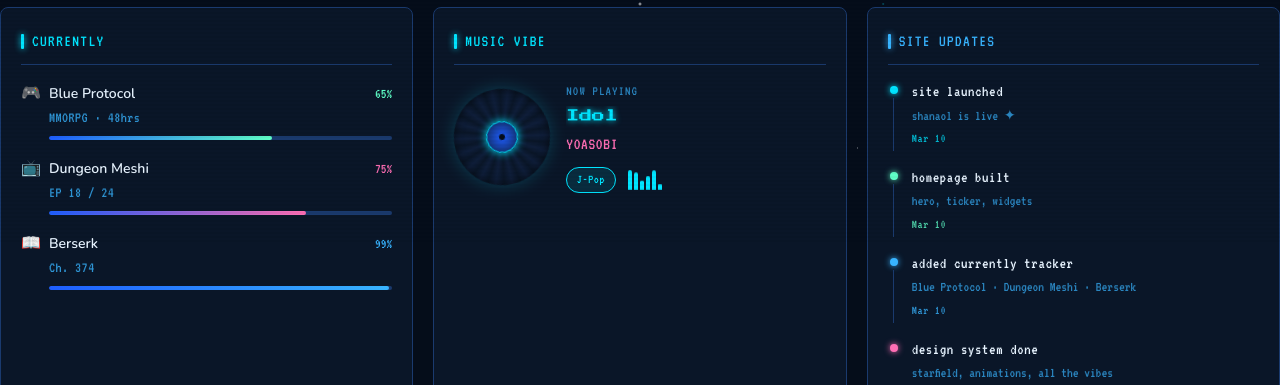
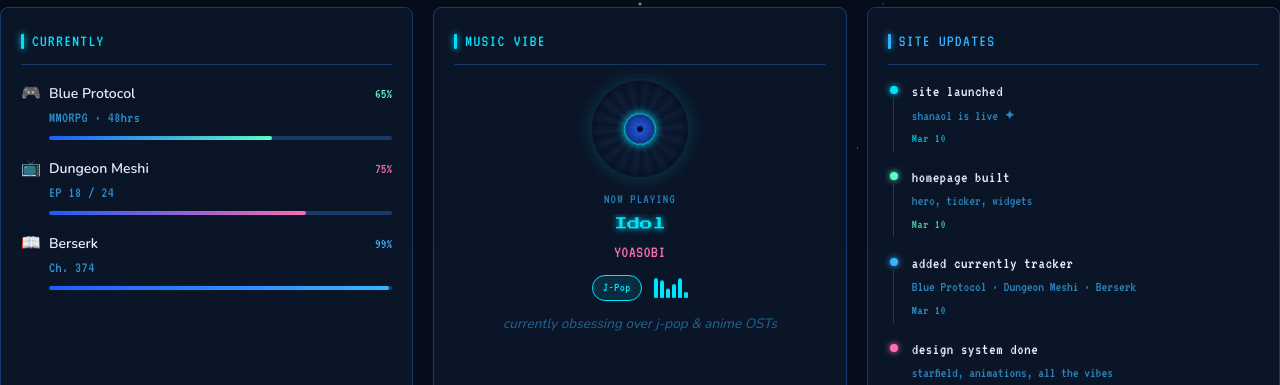
Before and after one commit to shanaczane/shanaol, a Next.js app: page / in a window 1280 px wide. Shown: the part 556-941 px from the top of the page. Built offline with nearby package versions, Linux system fonts and the light colour scheme; no server answers.

Commit message:
style: center vinyl disc in music widget

```diff
--- a/components/MusicWidget.tsx
+++ b/components/MusicWidget.tsx
@@ -108,10 +108,10 @@
 
   return (
     <Widget title="music vibe" accent="var(--cyan)" as="section">
-      <div style={{ display: 'flex', gap: '1rem', alignItems: 'center' }}>
+      <div style={{ display: 'flex', flexDirection: 'column', alignItems: 'center', gap: '0.75rem', textAlign: 'center' }}>
         <Vinyl />
 
-        <div style={{ flex: 1, minWidth: 0 }}>
+        <div style={{ minWidth: 0, width: '100%' }}>
           <p
             style={{
               fontFamily:    'var(--font-terminal)',
@@ -153,13 +153,25 @@
             {music.artist}
           </p>
 
-          <div style={{ display: 'flex', alignItems: 'center', gap: '0.75rem' }}>
+          <div style={{ display: 'flex', alignItems: 'center', justifyContent: 'center', gap: '0.75rem' }}>
             <span className="tag tag-music" style={{ fontSize: '0.8rem' }}>
               {music.genre}
             </span>
             <Equalizer />
           </div>
         </div>
+
+        <p
+          style={{
+            fontFamily:  'var(--font-body)',
+            fontSize:    '0.85rem',
+            color:       'var(--sky)',
+            opacity:     0.5,
+            fontStyle:   'italic',
+          }}
+        >
+          currently obsessing over j-pop &amp; anime OSTs
+        </p>
       </div>
     </Widget>
   )
```
